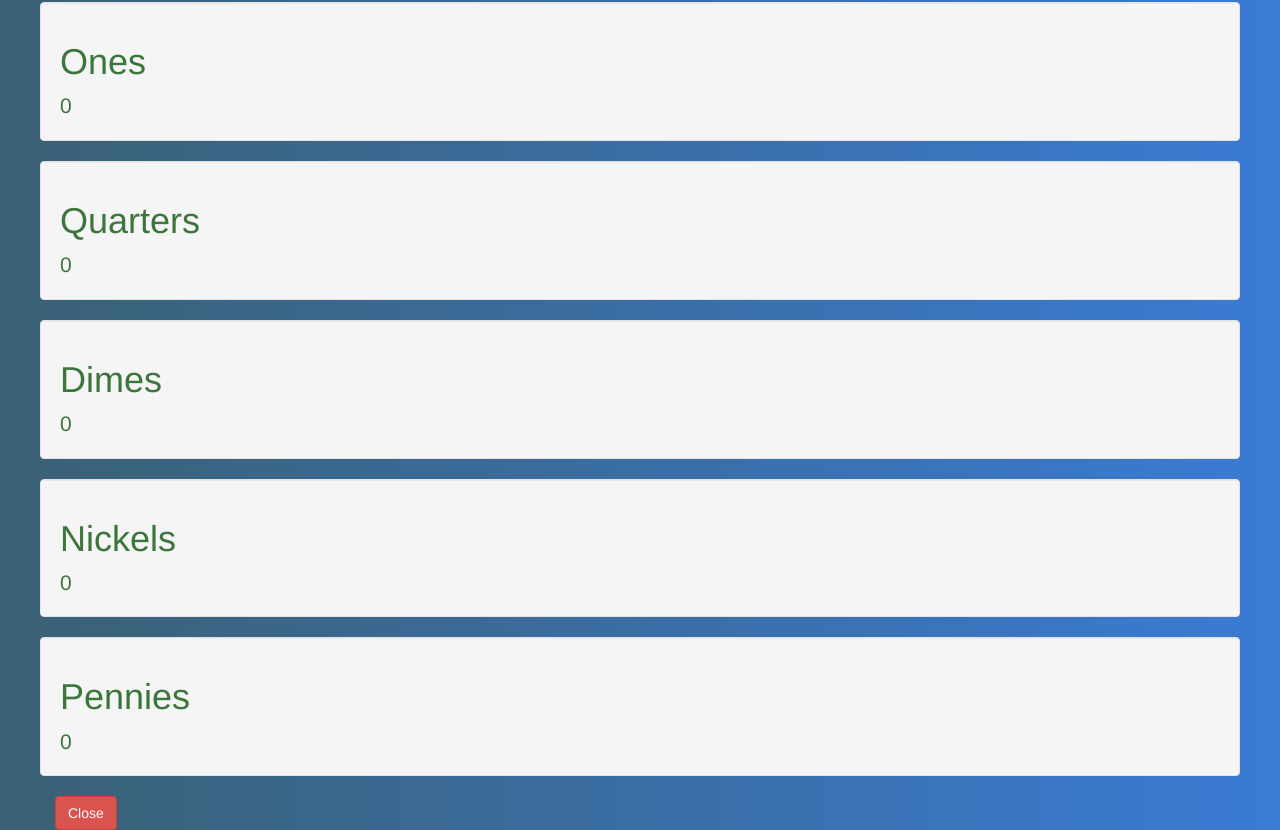
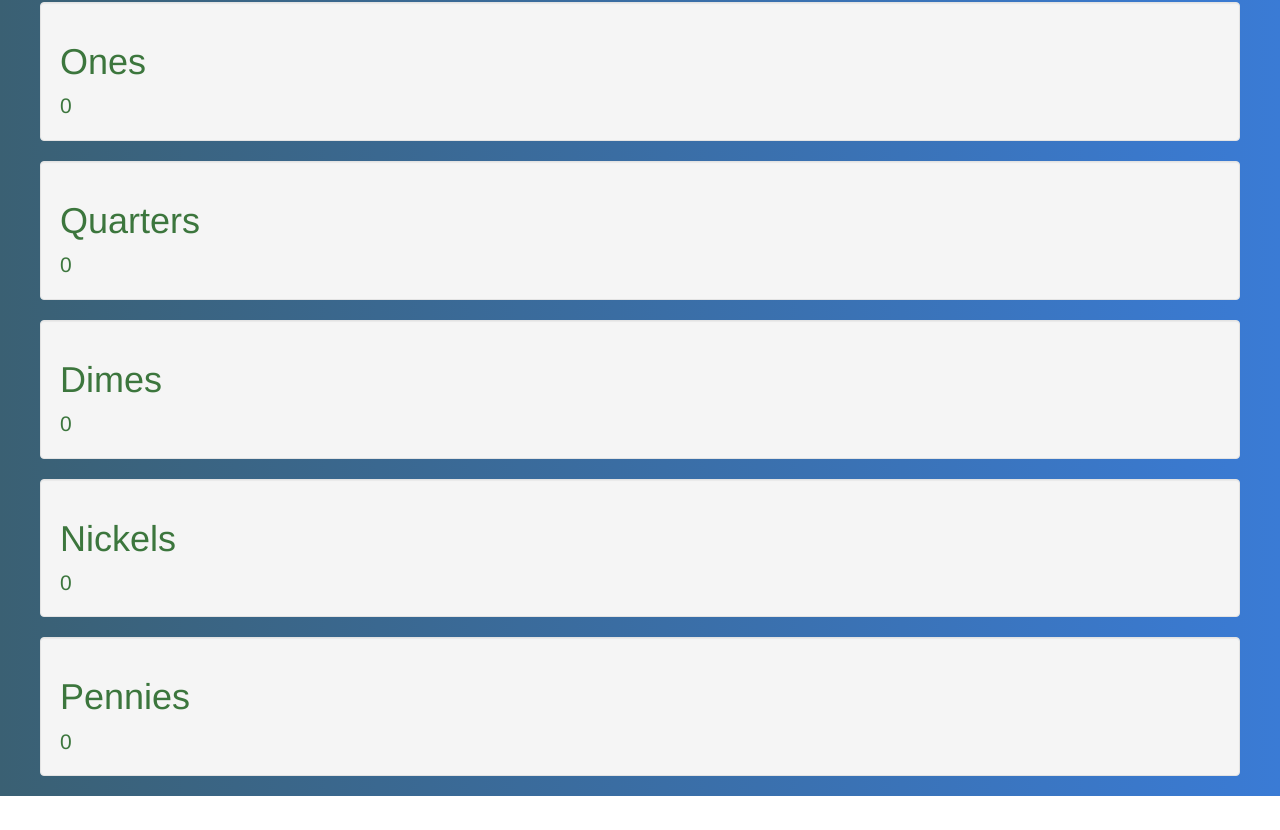
Before and after one commit to wongalfonso/React-Change-Calculator, a React app: page / in a window 1280 px wide. Shown: the part 834-1664 px from the top of the page. After the commit the page ends 1630 px from the top, so only its background shows below. Built offline with nearby package versions, Linux system fonts and the light colour scheme.

Commit message:
removed unecessary button

```diff
--- a/src/app.jsx
+++ b/src/app.jsx
@@ -231,11 +231,6 @@ export default class ChangeCalc extends Component {
               </div>
             </div>
           </div>
-          <div className='row closeRow'>
-            <div className="col-12">
-              <button className='btn btn-danger float-right form-control-xl closeBtn' onClick={this.props.close}>Close</button>
-            </div>
-          </div>
         </div >
       </div>
     )
```
